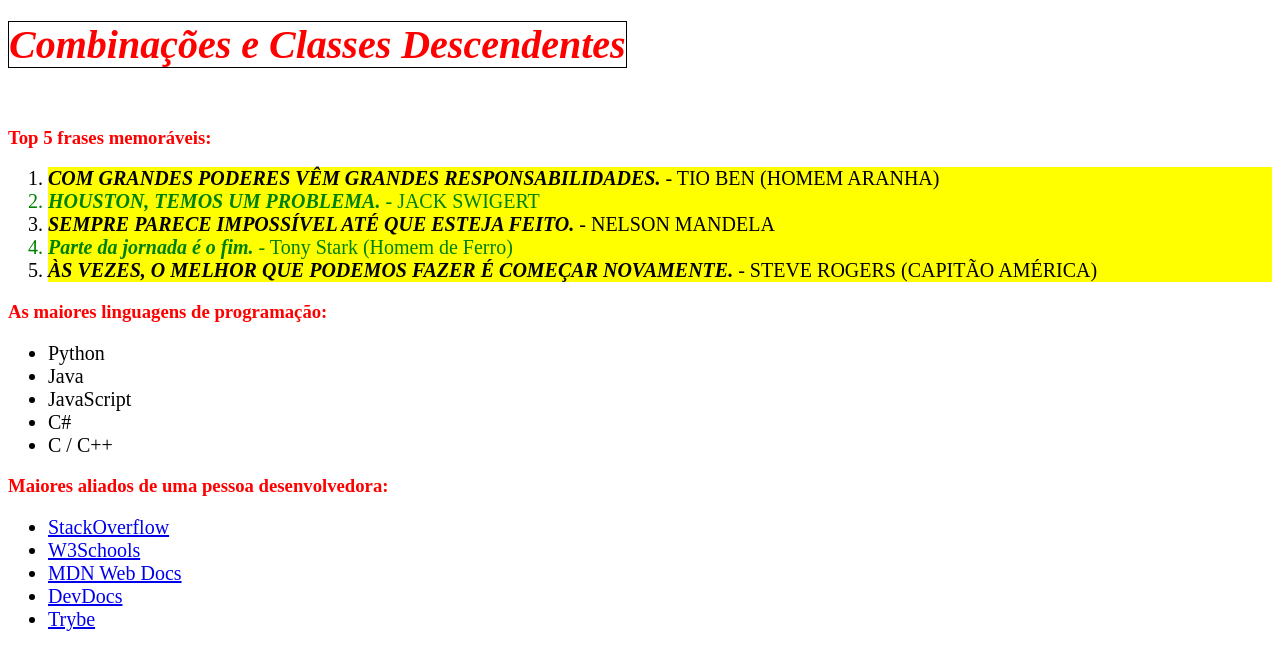
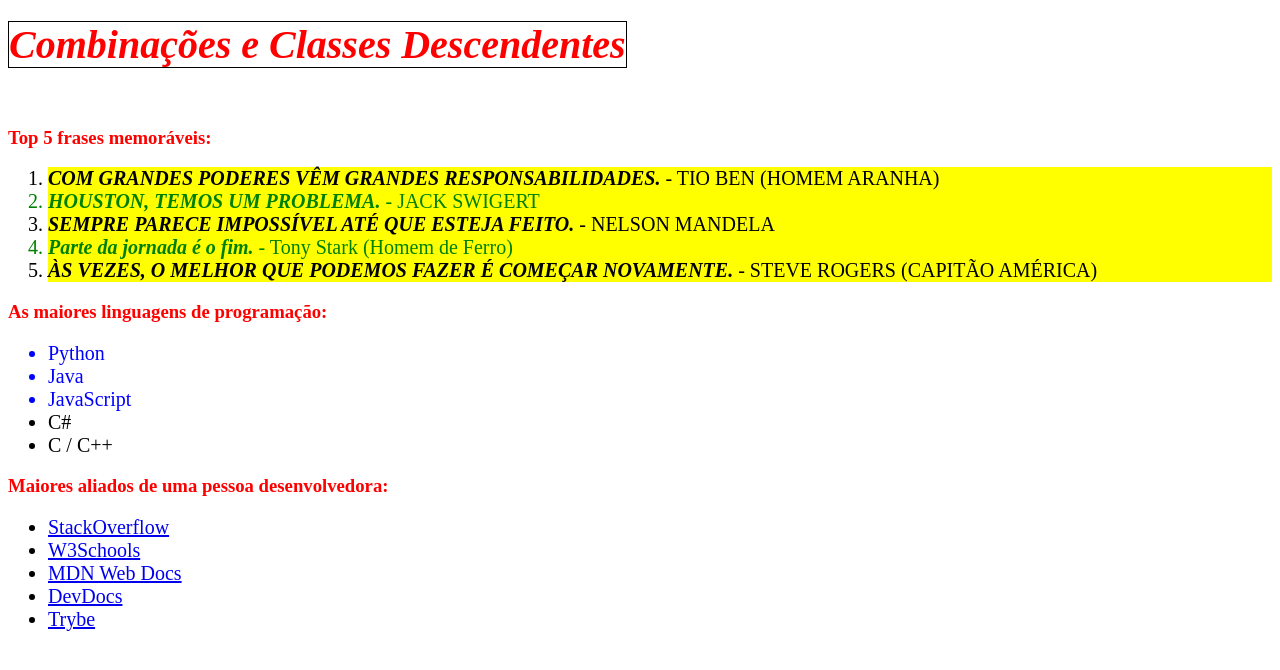
Before and after one commit to ThalitaC/trybe-exercises, a plain HTML site: page bloco_3/dia_3/exercicio-4.html in a window 1280 px wide. Drawn offline with Linux system fonts and the light colour scheme.

Commit message:
deixa os 3 primeiros itens da li linguagens de programaçao em azul

```diff
--- a/bloco_3/dia_3/exercicio-4.html
+++ b/bloco_3/dia_3/exercicio-4.html
@@ -18,10 +18,10 @@
     </ol>
     <h3>As maiores linguagens de programação:</h3>
     <ul>
-      <li>Python</li>
-      <li>Java</li>
-      <li>JavaScript</li>
-      <li>C#</li>
+      <li class="azul">Python</li>
+      <li class="azul">Java</li>
+      <li class="azul">JavaScript</li>
+      <li >C#</li>
       <li>C / C++</li>
     </ul>
     <h3>Maiores aliados de uma pessoa desenvolvedora:</h3>
--- a/bloco_3/dia_3/style4.css
+++ b/bloco_3/dia_3/style4.css
@@ -20,6 +20,9 @@
 li em {
     font-weight: 800;
 }
+.azul {
+    color: blue;
+}
 /*
 
 1 - Faça com que todos os itens de Listas Ordenadas tenham uma cor de fundo amarela. Se a numeração do item for PAR, faça a cor de fonte ser verde. Se o número for considerado primo, utilize a propriedade text-transform para deixar o texto maiúsculo. (Dica: combinar classes pode ser útil aqui).
```
